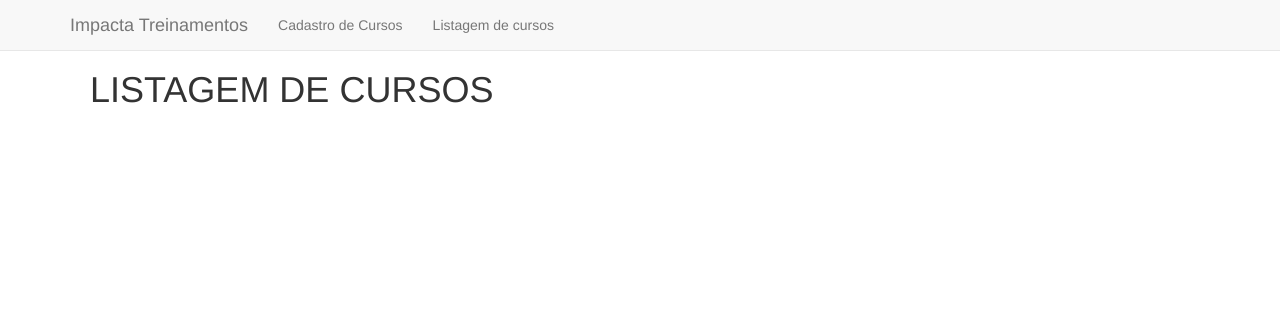
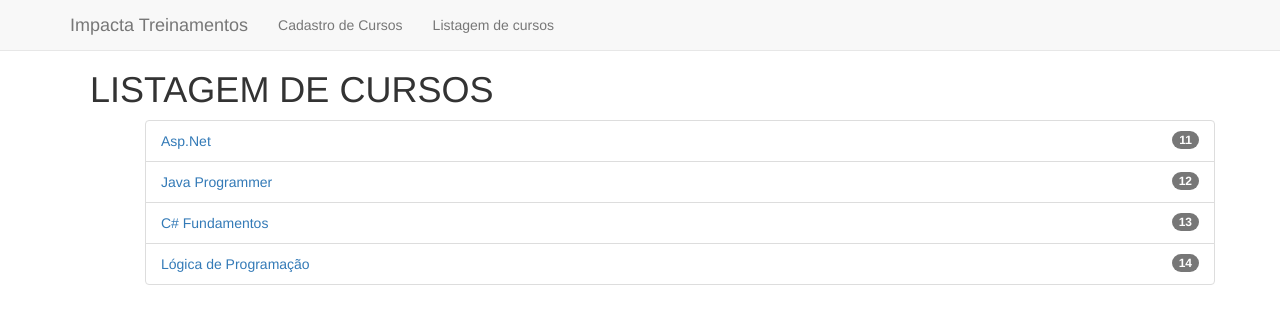
Before and after one commit to Almeida92/Curso_Mean, an Angular app in the folder app-angular4/: page /lista in a window 1280 px wide. Shown: the top 324 px of the page. Built offline with nearby package versions, Linux system fonts and the light colour scheme.

Commit message:
manipulando arrays

```diff
--- a/app-angular4/src/app/app.module.ts
+++ b/app-angular4/src/app/app.module.ts
@@ -1,6 +1,7 @@
 import { BrowserModule } from '@angular/platform-browser';
 import { NgModule } from '@angular/core';
 import { RouterModule } from '@angular/router';
+import { FormsModule } from '@angular/forms';
 
 import { appRoutes } from './rotas/app.routes';
 import { AppComponent } from './app.component';
@@ -22,7 +23,8 @@ import { NotFoundComponent } from './erro/erro.notfound.component';
     NotFoundComponent],
   imports: [
     BrowserModule, // módulos usados na aplicação
-    RouterModule.forRoot(appRoutes)
+    RouterModule.forRoot(appRoutes),
+    FormsModule
   ],
   providers: [],
   bootstrap: [AppComponent] // Indica qual o componente inicial da aplicação
--- a/app-angular4/src/app/cadastro/cadastro.component.ts
+++ b/app-angular4/src/app/cadastro/cadastro.component.ts
@@ -1,10 +1,21 @@
 import { Component } from '@angular/core';
+import { ICurso } from '../classes/interface.curso';
 
 @Component({
     template: `
         <div class="container margem">
             <h1> CADASTRO DE CURSOS</h1>
+            <h3>Código: {{ curso.codigo }}</h3>
+            <h3>Descrição: {{ curso.descricao }}</h3>
+            <h3>Carga Horária: {{ curso.ch }}</h3>
         </div>
     `
 })
-export class CadastroComponent {}
+export class CadastroComponent {
+    // simulação: definindo apenas um curso
+    public curso: ICurso = {
+        codigo: 10,
+        descricao: 'Nodejs',
+        ch: 24
+    };
+}
--- /dev/null
+++ b/app-angular4/src/app/classes/interface.curso.ts
@@ -0,0 +1,5 @@
+export interface ICurso {
+    codigo: number;
+    descricao: string;
+    ch: number;
+}
--- a/app-angular4/src/app/lista/lista.component.ts
+++ b/app-angular4/src/app/lista/lista.component.ts
@@ -1,10 +1,15 @@
 import { Component } from '@angular/core';
+import { ICurso } from '../classes/interface.curso';
 
 @Component({
-    template: `
-        <div class="container margem">
-            <h1> LISTAGEM DE CURSOS </h1>
-        </div>
-    `
+   templateUrl: './views/lista.component.html'
 })
-export class ListaComponent {}
+export class ListaComponent {
+    // definindo um array de cursos
+    public listaCursos: ICurso[] = [
+        {codigo:11, descricao: 'Asp.Net', ch:40},
+        {codigo:12, descricao: 'Java Programmer', ch:40},
+        {codigo:13, descricao: 'C# Fundamentos', ch:60},
+        {codigo:14, descricao: 'Lógica de Programação', ch:24},
+    ];
+}
--- /dev/null
+++ b/app-angular4/src/app/lista/views/lista.component.html
@@ -0,0 +1,11 @@
+<div class="container margem">
+    <h1>LISTAGEM DE CURSOS</h1>
+    <div class="col-md-12">
+        <ul class="list_group">
+            <li *ngFor="let item of listaCursos" class="list-group-item">
+                <span class="badge">{{ item.codigo }}</span>
+                <a href="#">{{ item.descricao }} </a>
+            </li>
+        </ul>
+    </div>
+</div>
```
